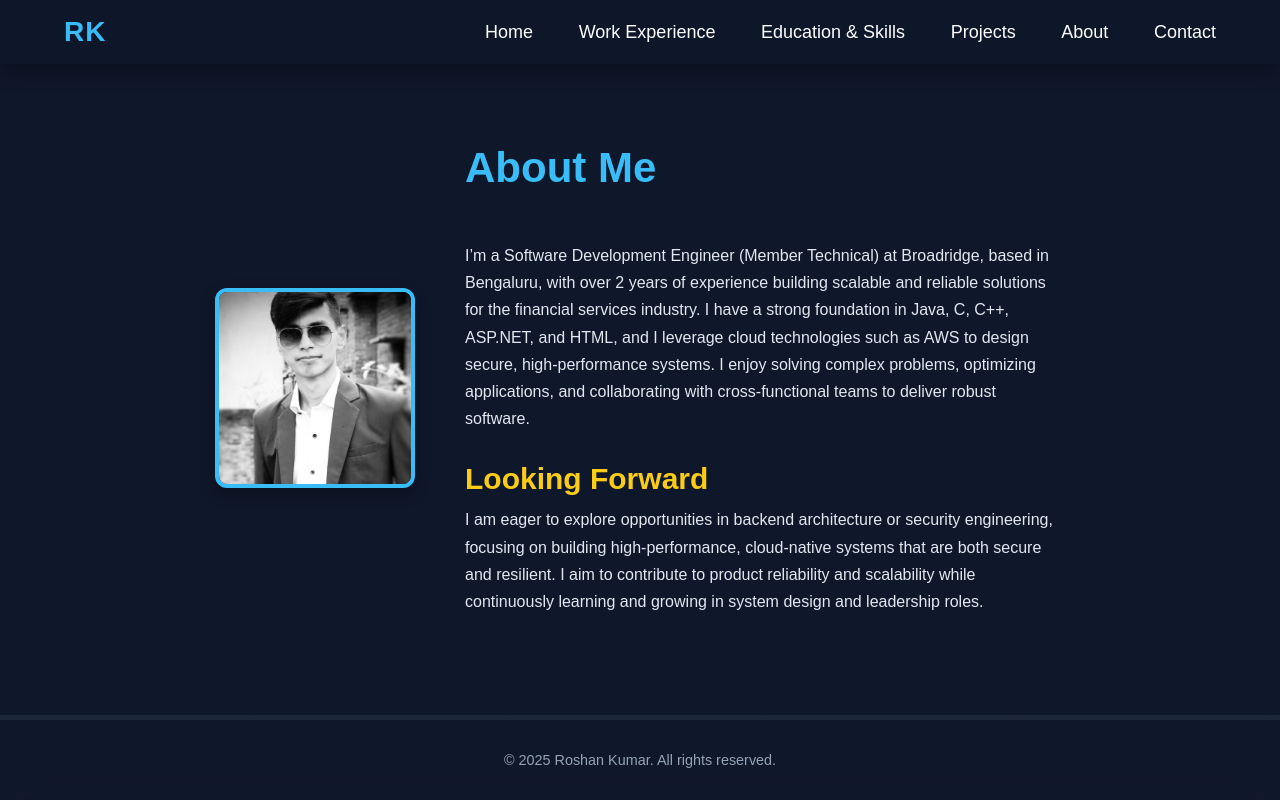
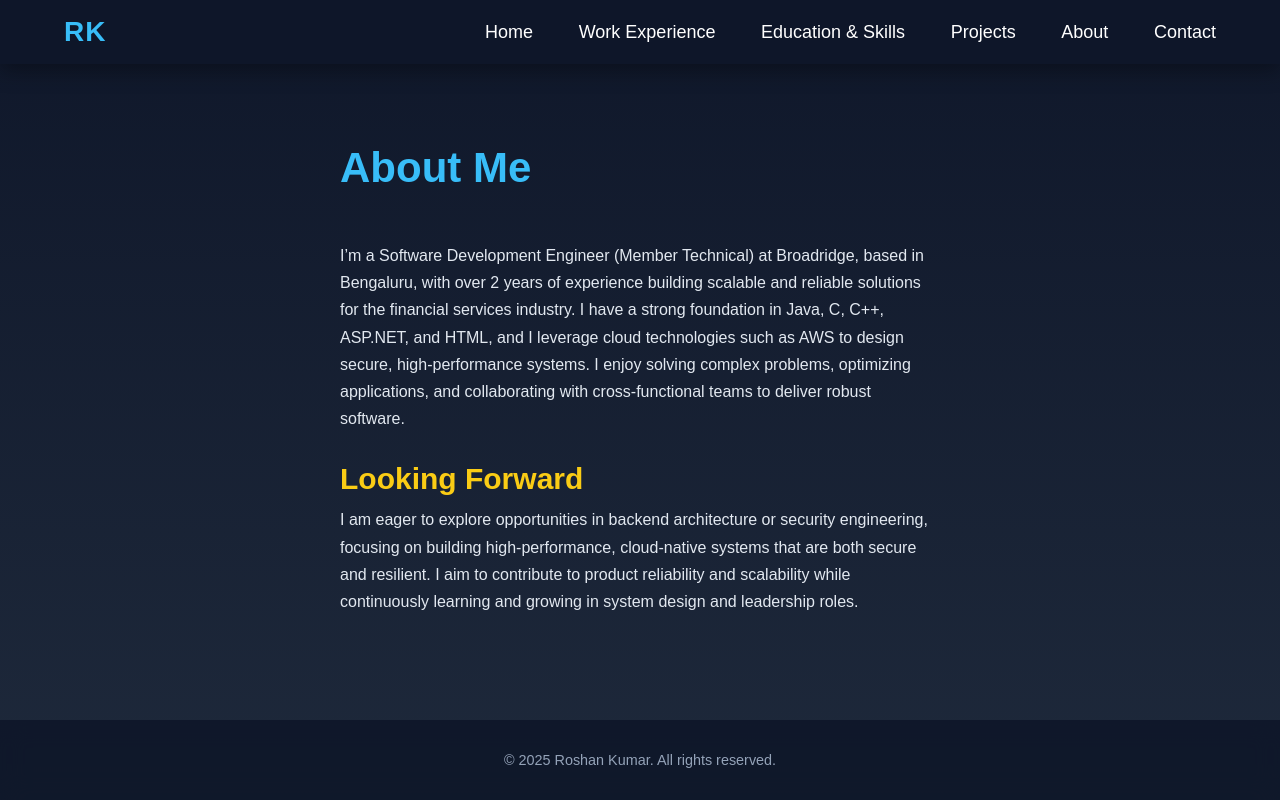
Before and after one commit to roshankr1998/myportfolio, a React (Create React App) app: page /about in a window 1280 px wide. Built offline with nearby package versions, Linux system fonts and the light colour scheme.

Commit message:
final working website

```diff
--- a/src/pages/About.js
+++ b/src/pages/About.js
@@ -1,16 +1,11 @@
 import React from "react";
 import "./css/About.css";
-import profilePic from "./resources/profile.png"; // Add your profile photo in the same folder
 
 export default function About() {
   return (
     <section className="about">
       <div className="container">
         <div className="about-content">
-          {/* Profile Photo */}
-          <div className="profile-photo">
-            <img src={profilePic} alt="Profile" />
-          </div>
 
           {/* Text */}
           <div className="about-text-container">
--- a/src/pages/css/About.css
+++ b/src/pages/css/About.css
@@ -1,7 +1,16 @@
+/* Global page styles */
+body {
+  background-color: #0f172a; /* entire page background */
+  color: #e2e8f0;            /* default text color */
+  margin: 0;
+  padding: 0;
+  font-family: sans-serif;   /* optional: global font */
+}
+
+/* About section */
 .about {
   padding: 10vh 5vw;
-  background-color: #0f172a;
-  color: #e2e8f0;
+  /* background-color removed since body already has the same color */
 }
 
 .about-content {
```
Also changed, not shown: src/pages/resources/profile.png (deleted), 1 other file (tests, documents, lock files or other folders).
